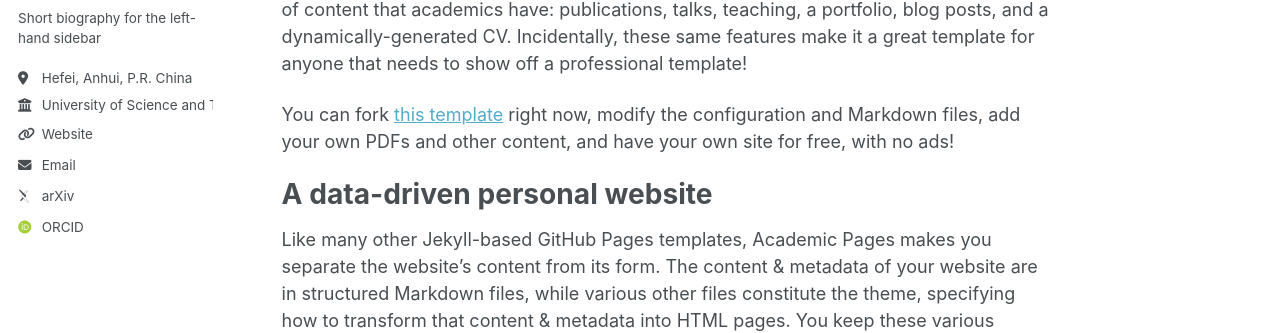
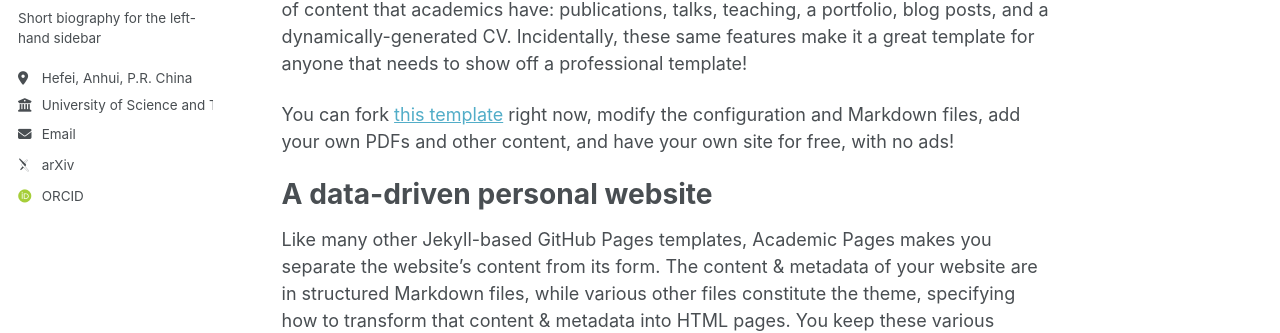
Before and after one commit to YiHuangShen-USTC/YiHuangShen-USTC.github.io, a Jekyll site: the page built from _pages/about.md, in a window 1280 px wide. Shown: the part 308-641 px from the top of the page. Built offline with Jekyll 4.4.1, drawn with Linux system fonts in a browser that asks for light colours; some web fonts are replaced; a script that is not in the unit is left out.

```diff
--- a/_config.yml
+++ b/_config.yml
@@ -28,7 +28,7 @@ author:
   bio              : "Short biography for the left-hand sidebar"
   location         : "Hefei, Anhui, P.R. China"
   employer         : "University of Science and Technology of China"
-  uri              : "https://en.ustc.edu.cn/"
+  uri              : # "https://en.ustc.edu.cn/"
   email            : "yhshen@ustc.edu.cn"
 
   # Academic websites
```
